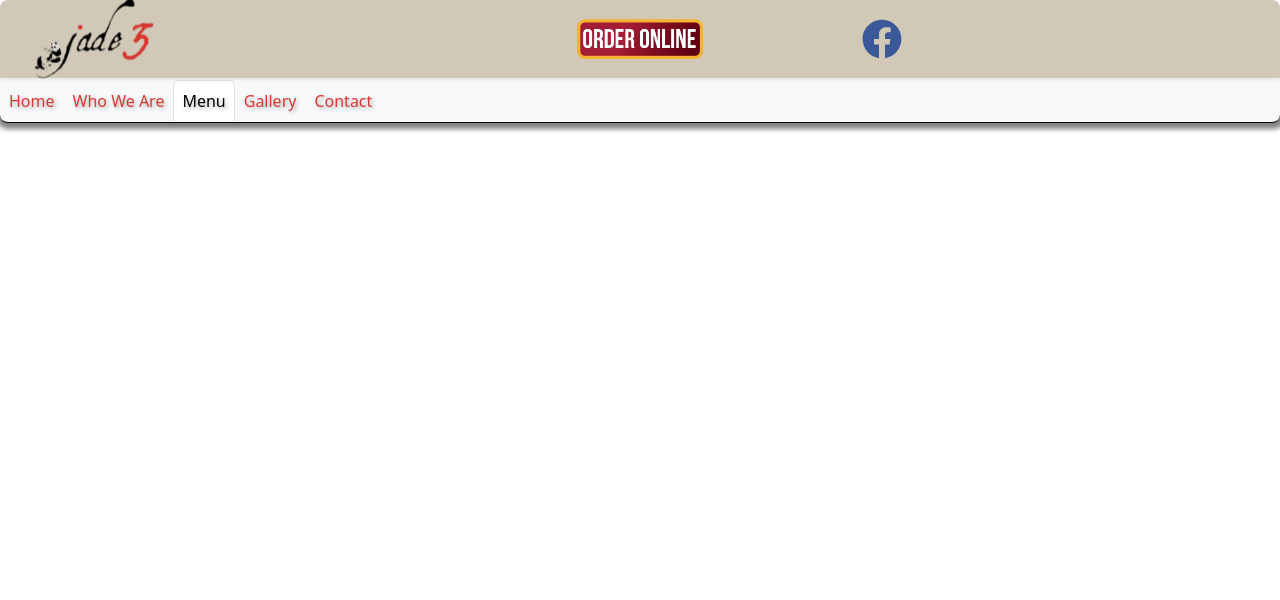
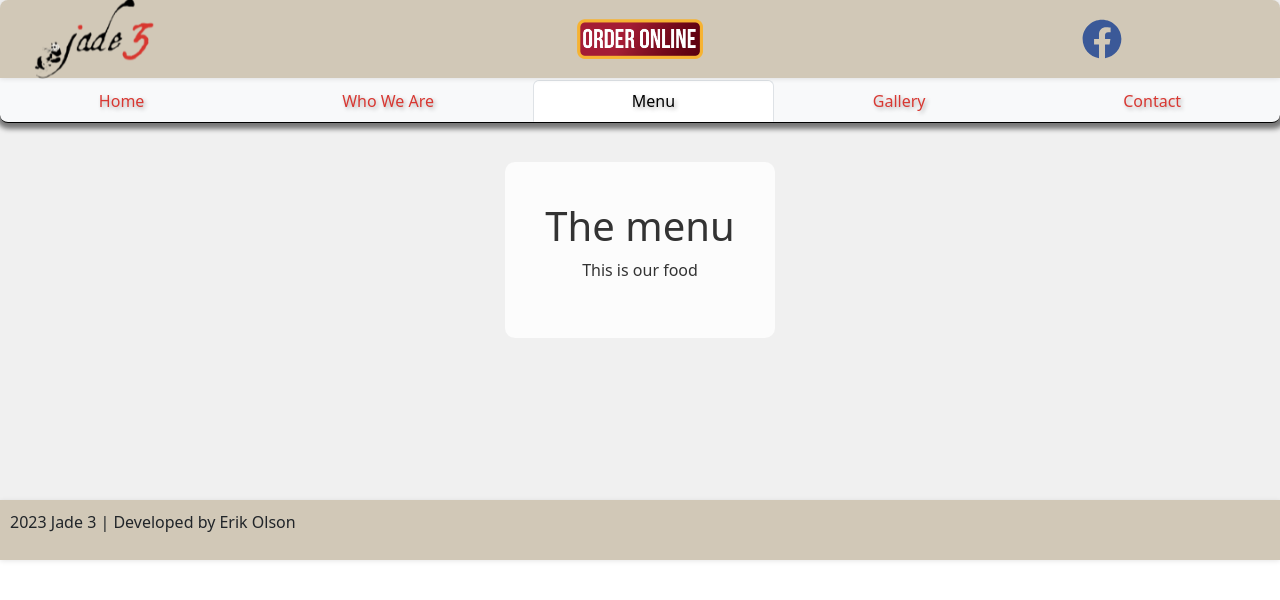
Before and after one commit to ErikAmerico/Jade3, a React (Vite) app: page /Menu in a window 1280 px wide. Shown: the top 600 px of the page. Built offline with nearby package versions, Linux system fonts and the light colour scheme.

Commit message:
all pages rendering, Header and Navigation look decent on macbook

```diff
--- a/src/components/Header/Header.jsx
+++ b/src/components/Header/Header.jsx
@@ -28,7 +28,7 @@ export default function Header() {
                 </a>
               </div>
             </Col>
-            <Col xs={12} md={4} className="text-center">
+            <Col xs={12} md={4} className="text-center d-flex justify-content-end">
               <div className="social-icons">
                 <a
                   href="https://www.facebook.com/jade3amesbury3"
--- a/src/components/NavFolder/Nav.css
+++ b/src/components/NavFolder/Nav.css
@@ -1,9 +1,9 @@
-/*
-.navbar {
-  background-color: #f1faee;
-} */
+
 
 #NavigationContainer{
+  display: flex;
+  justify-content: space-between;
+  align-items: center;
   width: 100%;
   height: 45px;
   position: fixed;
@@ -15,19 +15,12 @@
   border-bottom-right-radius: 8px;
 }
 
-
-.navbar {
-  width: 100%;
-}
-
 .nav-link {
-  /* color: #457b9d; */
   color: #D83731;
   text-shadow: 2px 2px 4px rgba(0, 0, 0, 0.3);
 }
 
 .nav-link:hover {
-  /* color: #457b9d; */
   color: #D1C8B7;
   text-shadow: 2px 2px 4px rgba(0, 0, 0, 0.3);
 }
--- a/src/components/NavFolder/Navigation.jsx
+++ b/src/components/NavFolder/Navigation.jsx
@@ -16,7 +16,7 @@ function Navigation() {
     <Navbar expand="md" variant="light" bg="light" className='nav nav-tabs navbar' expanded={expanded} id='NavigationContainer'>
       <Navbar.Toggle aria-controls="basic-navbar-nav" onClick={() => setExpanded(!expanded)}/>
       <Navbar.Collapse id="basic-navbar-nav" >
-        <Nav className="mr-auto justify-content-between" onClick={handleSelect}>
+        <Nav className="nav-fill w-100" onClick={handleSelect}>
           <Nav.Link
             as={Link}
             to="/"
--- a/src/pages/Contact/Contact.jsx
+++ b/src/pages/Contact/Contact.jsx
@@ -1,9 +1,13 @@
+import { Parallax } from 'react-scroll-parallax';
+import { Container, Row, Col } from 'react-bootstrap';
 
-
-export default function Gallery() {
-    return (
-        <div>
-        <h1>Gallery</h1>
-        </div>
-    )
-    }
+export default function Contact() {
+  return (
+    <Parallax className="parallax-section" y={[-20, 20]} tagouter="figure">
+    <div className="parallax-content">
+      <h1>This is how you can reach us</h1>
+      <p>This is our contact info</p>
+    </div>
+  </Parallax>
+  )
+}
--- a/src/pages/Gallery/Gallery.jsx
+++ b/src/pages/Gallery/Gallery.jsx
@@ -1,9 +1,13 @@
-
+import { Parallax } from 'react-scroll-parallax';
+import { Container, Row, Col } from 'react-bootstrap';
 
 export default function Gallery() {
-    return (
-        <div>
-        <h1>Gallery</h1>
-        </div>
-    )
-    }
+  return (
+    <Parallax className="parallax-section" y={[-20, 20]} tagouter="figure">
+    <div className="parallax-content">
+      <h1>This is some pics</h1>
+      <p>These are our picrtures</p>
+    </div>
+  </Parallax>
+  )
+}
--- a/src/pages/Menu/Menu.jsx
+++ b/src/pages/Menu/Menu.jsx
@@ -1,8 +1,13 @@
+import { Parallax } from 'react-scroll-parallax';
+import { Container, Row, Col } from 'react-bootstrap';
 
 export default function Menu() {
-    return (
-        <div>
-        <h1>Menu</h1>
-        </div>
-    )
-    }
+  return (
+    <Parallax className="parallax-section" y={[-20, 20]} tagouter="figure">
+    <div className="parallax-content">
+      <h1>The menu</h1>
+      <p>This is our food</p>
+    </div>
+  </Parallax>
+  )
+}
--- a/src/pages/WhoWeAre/WhoWeAre.jsx
+++ b/src/pages/WhoWeAre/WhoWeAre.jsx
@@ -1,9 +1,13 @@
-
+import { Parallax } from 'react-scroll-parallax';
+import { Container, Row, Col } from 'react-bootstrap';
 
 export default function WhoWeAre() {
   return (
-    <div>
-      <h1>Who We Are</h1>
+    <Parallax className="parallax-section" y={[-20, 20]} tagouter="figure">
+    <div className="parallax-content">
+      <h1>Who we are!</h1>
+      <p>This is us</p>
     </div>
+  </Parallax>
   )
 }
```
Also changed, not shown: src/main.jsx (+0 -8 lines).
